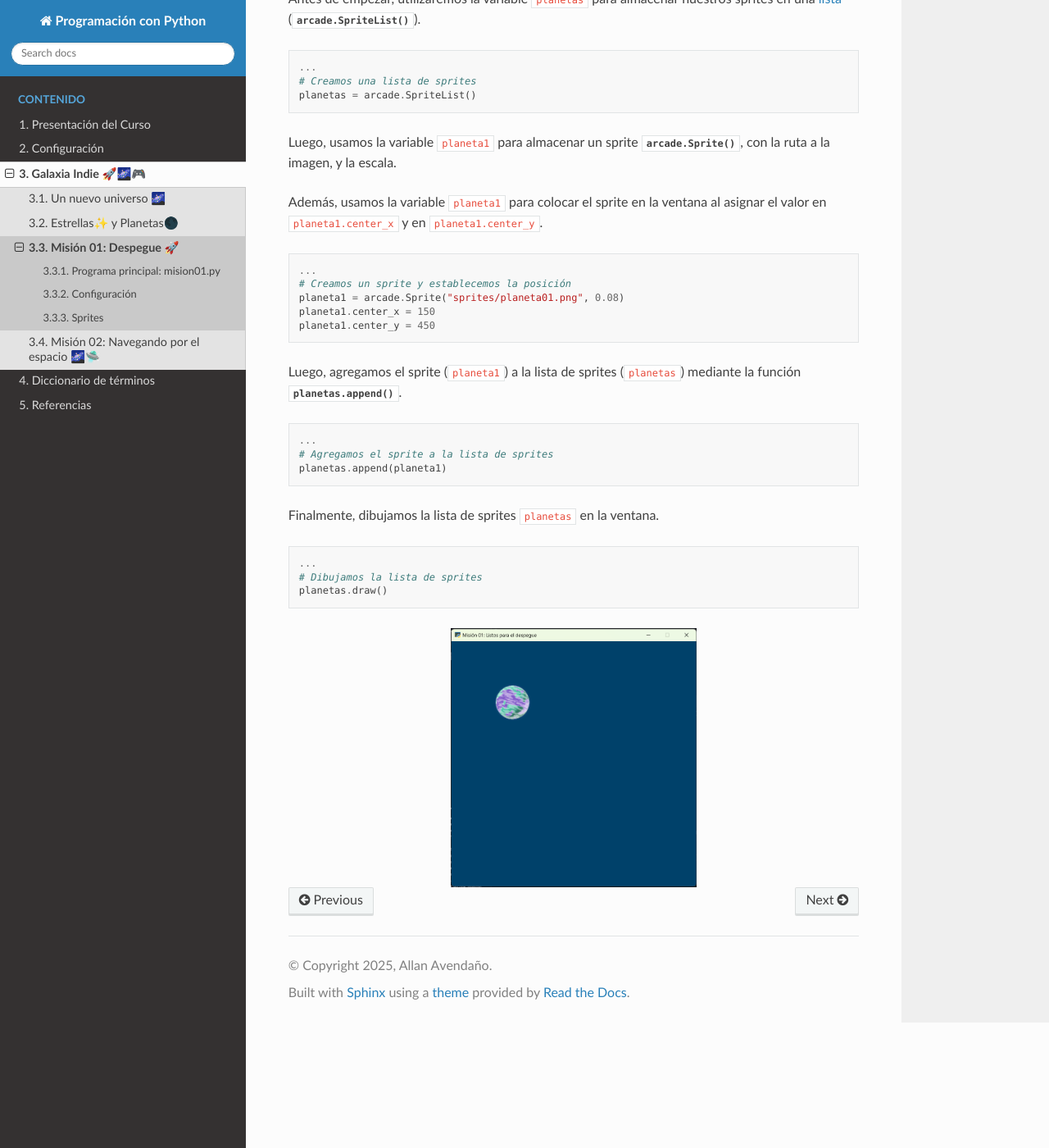
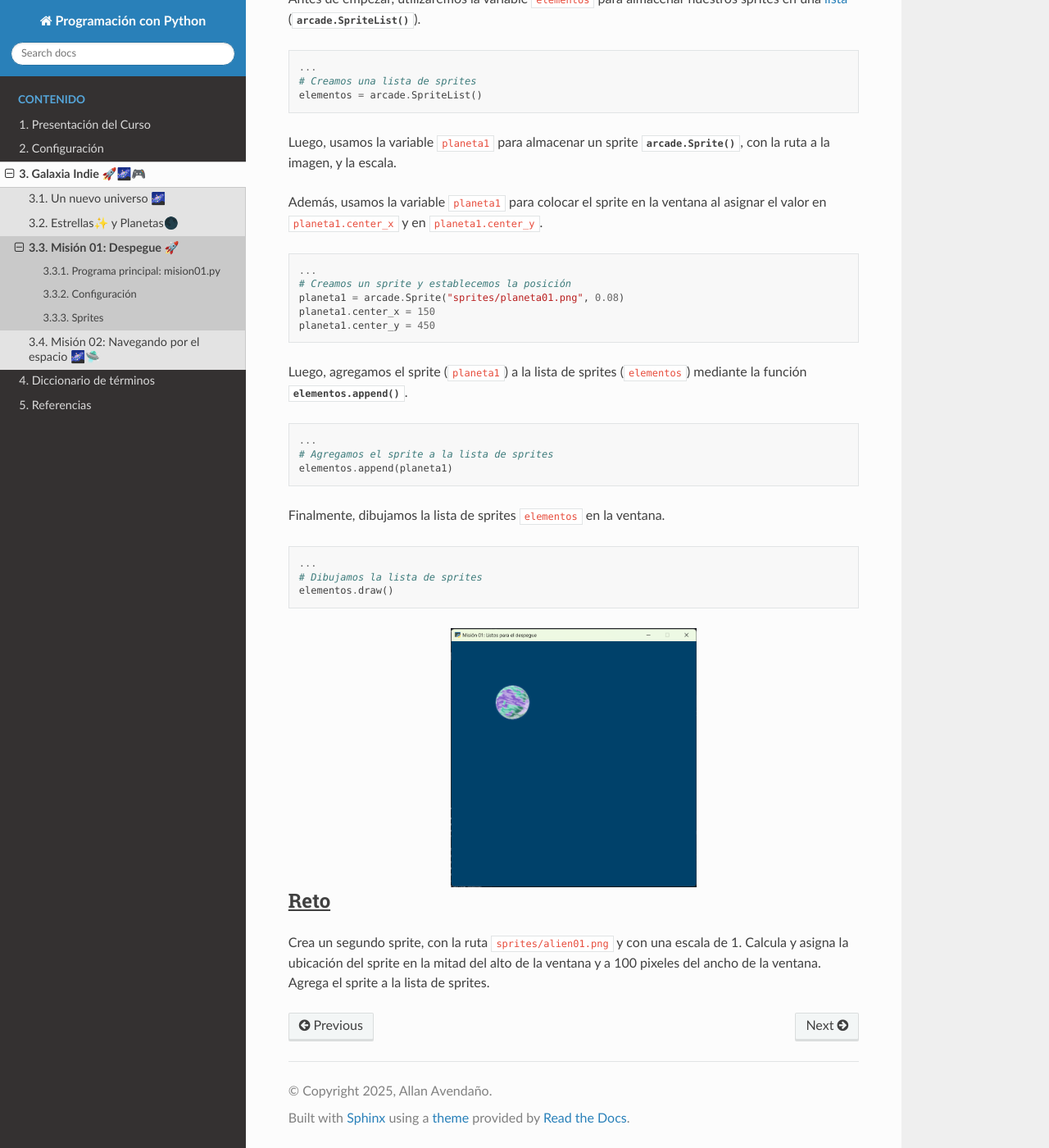
Before and after one commit to aavendan/programacion-python, a Sphinx documentation site: the page built from docs/source/sesiones/sesion03.rst, in a window 1280 px wide and 1400 px high, scrolled down 2113 px. Shown: the whole window at 82% size. Built offline with Sphinx 7.4.7 and the Read the Docs theme 3.1.0, drawn with Linux system fonts in a browser that asks for light colours; some of the changed text lies outside the part shown.

Commit message:
elementos instead of planetas

```diff
--- a/docs/source/sesiones/sesion03.rst
+++ b/docs/source/sesiones/sesion03.rst
@@ -91,7 +91,7 @@ Copia el siguiente código y colócalo en la ubicación indicada.
     # (Aquí irá el código para dibujar)
 
     # Creamos una lista de sprites
-    planetas = arcade.SpriteList()
+    elementos = arcade.SpriteList()
 
     # Creamos un sprite y establecemos la posición
     planeta1 = arcade.Sprite("sprites/planeta01.png", 0.08)
@@ -99,14 +99,14 @@ Copia el siguiente código y colócalo en la ubicación indicada.
     planeta1.center_y = 450
 
     # Agregamos el sprite a la lista de sprites
-    planetas.append(planeta1)
+    elementos.append(planeta1)
 
     # Dibujamos la lista de sprites
-    planetas.draw()
+    elementos.draw()
 
     ...
 
-Antes de empezar, utilizaremos la variable ``planetas``
+Antes de empezar, utilizaremos la variable ``elementos``
 para almacenar nuestros sprites en una :term:`lista`
 (:py:func:`arcade.SpriteList()`).
 
@@ -114,7 +114,7 @@ para almacenar nuestros sprites en una :term:`lista`
 
     ...
     # Creamos una lista de sprites
-    planetas = arcade.SpriteList()
+    elementos = arcade.SpriteList()
 
 
 Luego, usamos la variable ``planeta1``
@@ -133,26 +133,36 @@ en la ventana al asignar el valor en ``planeta1.center_x`` y en
     planeta1.center_x = 150
     planeta1.center_y = 450
 
-Luego, agregamos el sprite (``planeta1``) a la lista de sprites (``planetas``)
-mediante la función :py:func:`planetas.append()`.
+Luego, agregamos el sprite (``planeta1``) a la lista de sprites (``elementos``)
+mediante la función :py:func:`elementos.append()`.
 
 .. code-block:: python
 
     ...
     # Agregamos el sprite a la lista de sprites
-    planetas.append(planeta1)
+    elementos.append(planeta1)
 
-Finalmente, dibujamos la lista de sprites ``planetas`` en la ventana.
+Finalmente, dibujamos la lista de sprites ``elementos`` en la ventana.
 
 
 .. code-block:: python
 
     ...
     # Dibujamos la lista de sprites
-    planetas.draw()
+    elementos.draw()
 
 
 .. figure:: ../img/sesion03/planetaenventana.png
    :width: 300
    :figclass: align-center
    :alt: Planeta en la ventana
+
+
+.. rubric:: Reto
+  :heading-level: 2
+  :class: mi-clase-css
+
+Crea un segundo sprite, con la ruta ``sprites/alien01.png`` y con una escala
+de 1. Calcula y asigna la ubicación del sprite en la mitad del alto de la
+ventana y a 100 pixeles del ancho de la ventana.
+Agrega el sprite a la lista de sprites.
```
